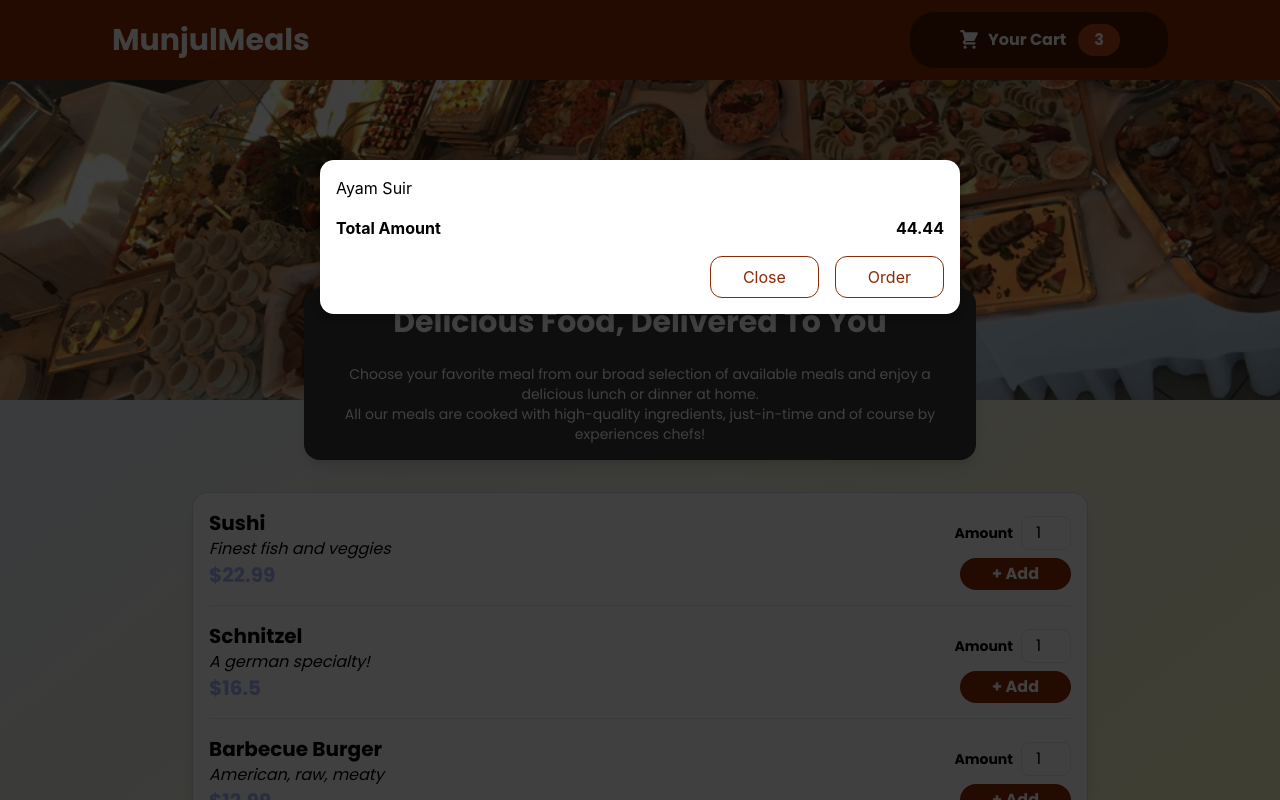
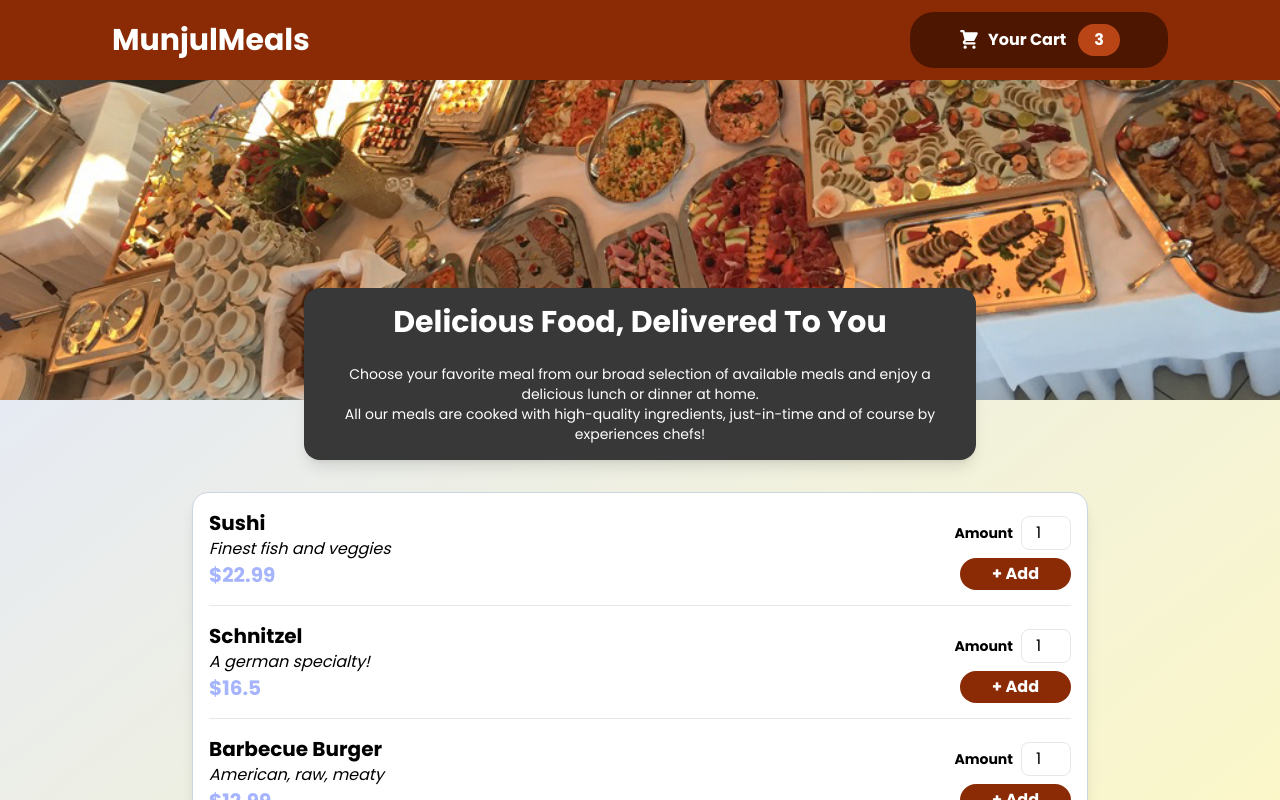
Before and after one commit to fiqihz/Food-Order-App, a React (Create React App) app: page / in a window 1280 px wide. Shown: the top 800 px of the page. Built offline with nearby package versions, Linux system fonts and the light colour scheme.

Commit message:
Add conditional rendering to show cart modal

```diff
--- a/src/App.js
+++ b/src/App.js
@@ -1,13 +1,23 @@
-import React from "react";
+import React, { useState } from "react";
 import Header from "./components/Layout/Header";
 import Meals from "./components/Meals/Meals";
 import Cart from "./components/Cart/Cart";
 
 function App() {
+  const [cartShow, setCartShow] = useState(false);
+
+  const showCartHandler = () => {
+    setCartShow(true);
+  };
+
+  const hideCartHandler = () => {
+    setCartShow(false);
+  };
+
   return (
     <div className="font-poppin">
-      <Cart />
-      <Header />
+      {cartShow && <Cart handleHideCart={hideCartHandler} />}
+      <Header handleShowCart={showCartHandler} />
       <main>
         <Meals />
       </main>
--- a/src/components/Cart/Cart.js
+++ b/src/components/Cart/Cart.js
@@ -2,7 +2,7 @@ import Modal from "../UI/Modal";
 
 const Cart = (props) => {
   const cartItems = (
-    <ul className="m-0 p-0 max-h-80 overflow-auto">
+    <ul className="m-0 p-0 max-h-80 overflow-auto font-semibold text-lg">
       {[{ id: "m1", name: "Ayam Suir", amount: 2, price: 4.3 }].map((item) => (
         <li>{item.name}</li>
       ))}
@@ -10,17 +10,20 @@ const Cart = (props) => {
   );
 
   return (
-    <Modal>
+    <Modal handleHideCart={props.handleHideCart}>
       {cartItems}
       <div className="flex justify-between items-center font-bold my-4 mx-0">
-        <span>Total Amount</span>
-        <span>44.44</span>
+        <span className="text-2xl">Total Amount</span>
+        <span className="text-2xl">44.44</span>
       </div>
       <div className="text-right">
-        <button className="cursor-pointer bg-transparent border border-[#8a2b06] py-2 px-8 rounded-xl ml-4 text-[#8a2b06] hover:bg-[#5a1a01] hover:border-[#5a1a01] hover:text-white">
+        <button
+          className="cursor-pointer bg-transparent border border-[#8a2b06] py-2 px-8 rounded-xl ml-4 text-[#8a2b06] hover:bg-[#5a1a01] hover:border-[#5a1a01] hover:text-white"
+          onClick={props.handleHideCart}
+        >
           Close
         </button>
-        <button className="cursor-pointer bg-transparent border border-[#8a2b06] py-2 px-8 rounded-xl ml-4 hover:bg-[#5a1a01] hover:border-[#5a1a01] hover:text-white bg-[#8a2b06] text-[#8a2b06]">
+        <button className="cursor-pointer bg-transparent border border-[#8a2b06] py-2 px-8 rounded-xl ml-4 hover:bg-[#5a1a01] hover:border-[#5a1a01] hover:text-white bg-[#8a2b06] text-white">
           Order
         </button>
       </div>
--- a/src/components/Layout/Header.js
+++ b/src/components/Layout/Header.js
@@ -7,7 +7,7 @@ const Header = (props) => {
     <React.Fragment>
       <header className="fixed top-0 left-0 w-full h-20 bg-[#8a2b06] text-white flex justify-between items-center py-3 px-28 z-10">
         <h1 className="font-bold text-3xl">MunjulMeals</h1>
-        <HeaderCartButton />
+        <HeaderCartButton handleShowCart={props.handleShowCart} />
       </header>
       <div className="w-full h-[25rem] z-0 overflow-hidden">
         <img src={meals} alt="Meals" className="rotate-img" />
--- a/src/components/Layout/HeaderCartButton.js
+++ b/src/components/Layout/HeaderCartButton.js
@@ -1,6 +1,9 @@
 const HeaderCartButton = (props) => {
   return (
-    <button className="cursor-pointer border-none bg-[#4d1601] text-white px-12 py-3 flex justify-around items-center rounded-3xl font-bold hover:bg-[#2c0d00] active:bg-[#2c0d00] hover:scale-105 transition duration-300">
+    <button
+      className="cursor-pointer border-none bg-[#4d1601] text-white px-12 py-3 flex justify-around items-center rounded-3xl font-bold hover:bg-[#2c0d00] active:bg-[#2c0d00] hover:scale-105 transition duration-300"
+      onClick={props.handleShowCart}
+    >
       <span className="w-[22px] h-[22px] mr-2">
         <svg
           xmlns="http://www.w3.org/2000/svg"
--- a/src/components/UI/Modal.js
+++ b/src/components/UI/Modal.js
@@ -3,7 +3,7 @@ import ReactDOM from "react-dom";
 import styles from "./Modal.module.css";
 
 const Backdrop = (props) => {
-  return <div className={styles.backdrop}></div>;
+  return <div className={styles.backdrop} onClick={props.handleHideCart}></div>;
 };
 
 const ModalOverlay = (props) => {
@@ -17,7 +17,10 @@ const ModalOverlay = (props) => {
 const Modal = (props) => {
   return (
     <React.Fragment>
-      {ReactDOM.createPortal(<Backdrop />, document.getElementById("overlays"))}
+      {ReactDOM.createPortal(
+        <Backdrop handleHideCart={props.handleHideCart} />,
+        document.getElementById("overlays")
+      )}
       {ReactDOM.createPortal(
         <ModalOverlay>{props.children}</ModalOverlay>,
         document.getElementById("overlays")
```
